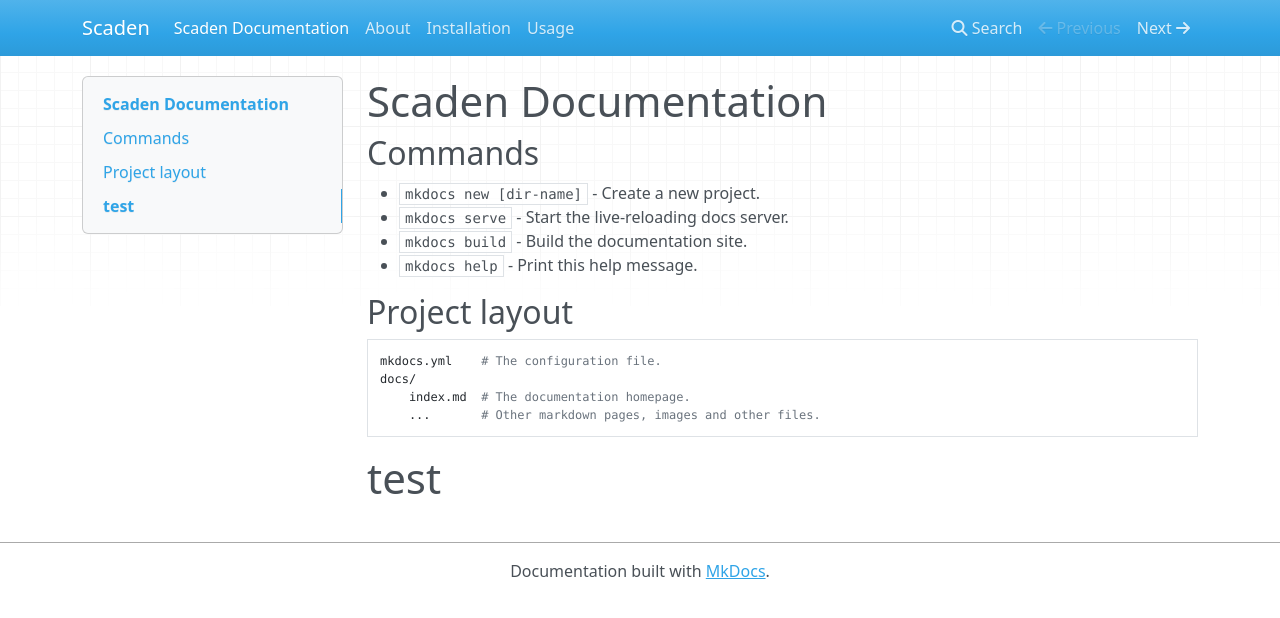
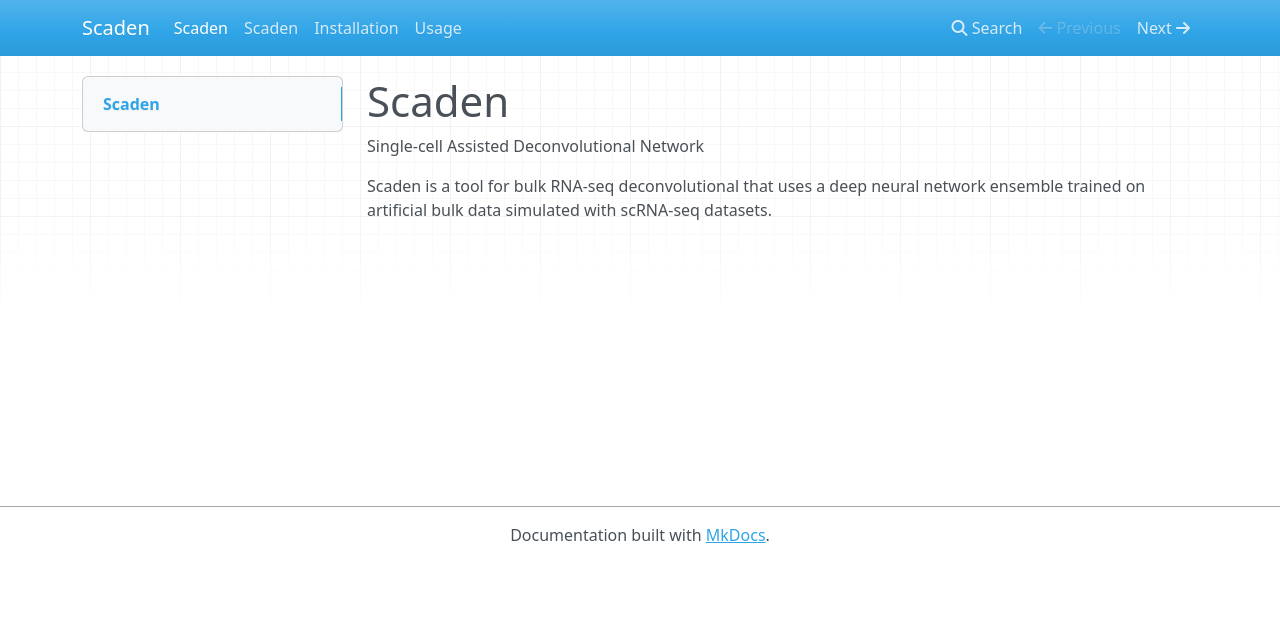
Before and after one commit to KevinMenden/scaden, an MkDocs documentation site: the page built from docs/index.md, in a window 1280 px wide. Shown: the top 618 px of the page. Built offline with MkDocs 1.6.1, drawn with Linux system fonts in a browser that asks for light colours; nearby versions of some CDN libraries.

Commit message:
update documentation

```diff
--- a/docs/about.md
+++ b/docs/about.md
@@ -0,0 +1,3 @@
+# Scaden
+
+under development
--- a/docs/index.md
+++ b/docs/index.md
@@ -1,20 +1,5 @@
-# Scaden Documentation
+# Scaden
+Single-cell Assisted Deconvolutional Network
 
-
-
-## Commands
-
-* `mkdocs new [dir-name]` - Create a new project.
-* `mkdocs serve` - Start the live-reloading docs server.
-* `mkdocs build` - Build the documentation site.
-* `mkdocs help` - Print this help message.
-
-## Project layout
-
-    mkdocs.yml    # The configuration file.
-    docs/
-        index.md  # The documentation homepage.
-        ...       # Other markdown pages, images and other files.
-
-
-# test
+Scaden is a tool for bulk RNA-seq deconvolutional that uses a deep neural network ensemble trained
+on artificial bulk data simulated with scRNA-seq datasets.
--- a/setup.py
+++ b/setup.py
@@ -19,6 +19,7 @@
     keywords = ['bioinformatics', 'deep learning', 'machine learning', 'single cell sequencing', 'deconvolution'],
     author = 'Kevin Menden',
     author_email = 'kevin.menden@t-online.de',
+    url='https://github.com/KevinMenden/scaden',
     license = license,
     scripts = ['scripts/scaden'],
     packages = find_packages(),
```
Also changed, not shown: docs/installation.md (+10 -0 lines), docs/usage.md (+22 -0 lines).
